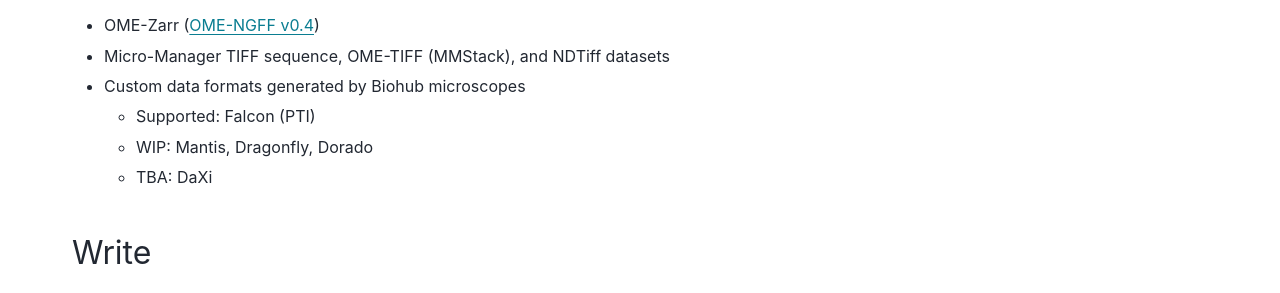
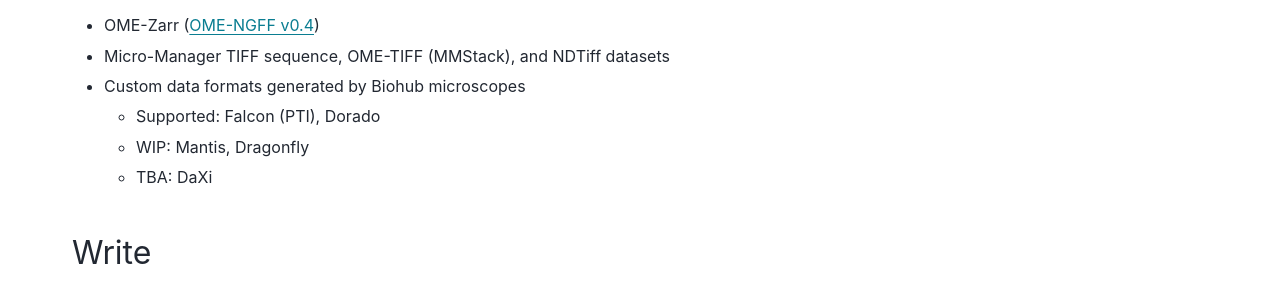
Before and after one commit to czbiohub-sf/iohub, a Sphinx documentation site: the page built from docs/source/index.rst, in a window 1280 px wide. Shown: the part 305-598 px from the top of the page. Built offline with Sphinx 7.4.7 and the PyData theme 0.15.4, drawn with Linux system fonts in a browser that asks for light colours; the version number could not be read and is left out.

```diff
--- a/docs/source/index.rst
+++ b/docs/source/index.rst
@@ -15,9 +15,9 @@ Read
 
 - Custom data formats generated by Biohub microscopes
 
-  - Supported: Falcon (PTI)
+  - Supported: Falcon (PTI), Dorado
 
-  - WIP: Mantis, Dragonfly, Dorado
+  - WIP: Mantis, Dragonfly
 
   - TBA: DaXi
 
```
